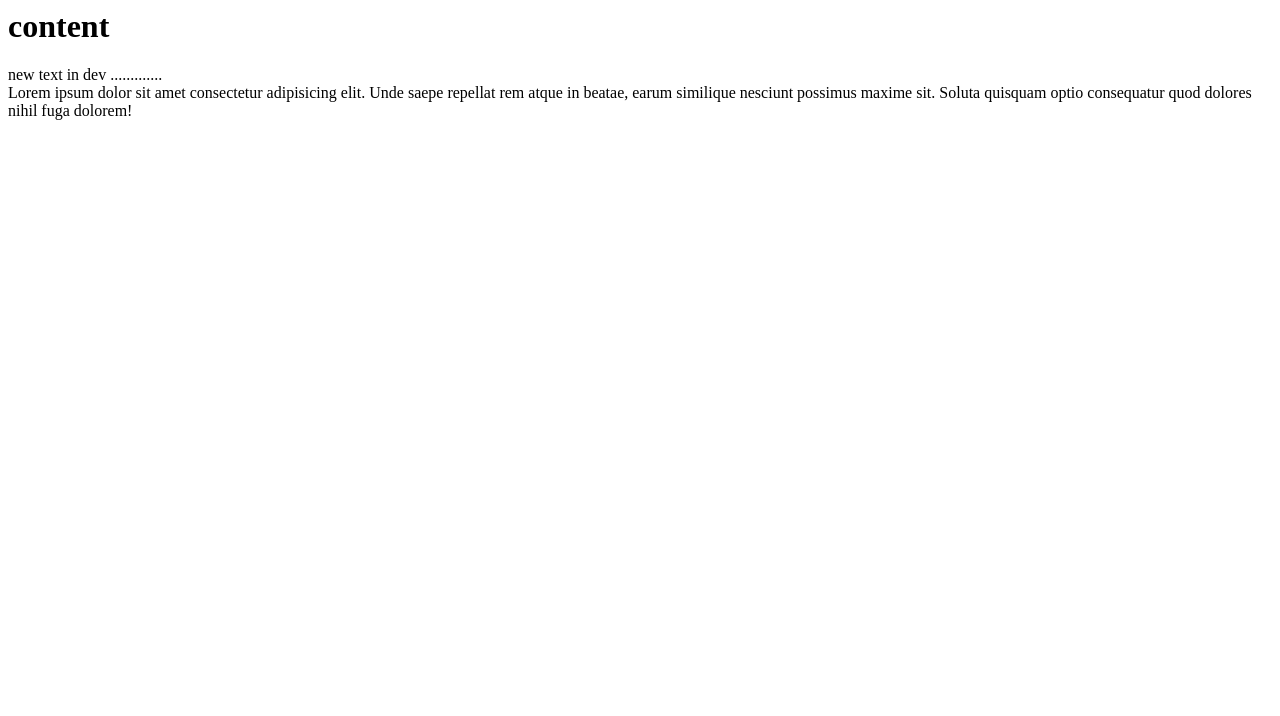
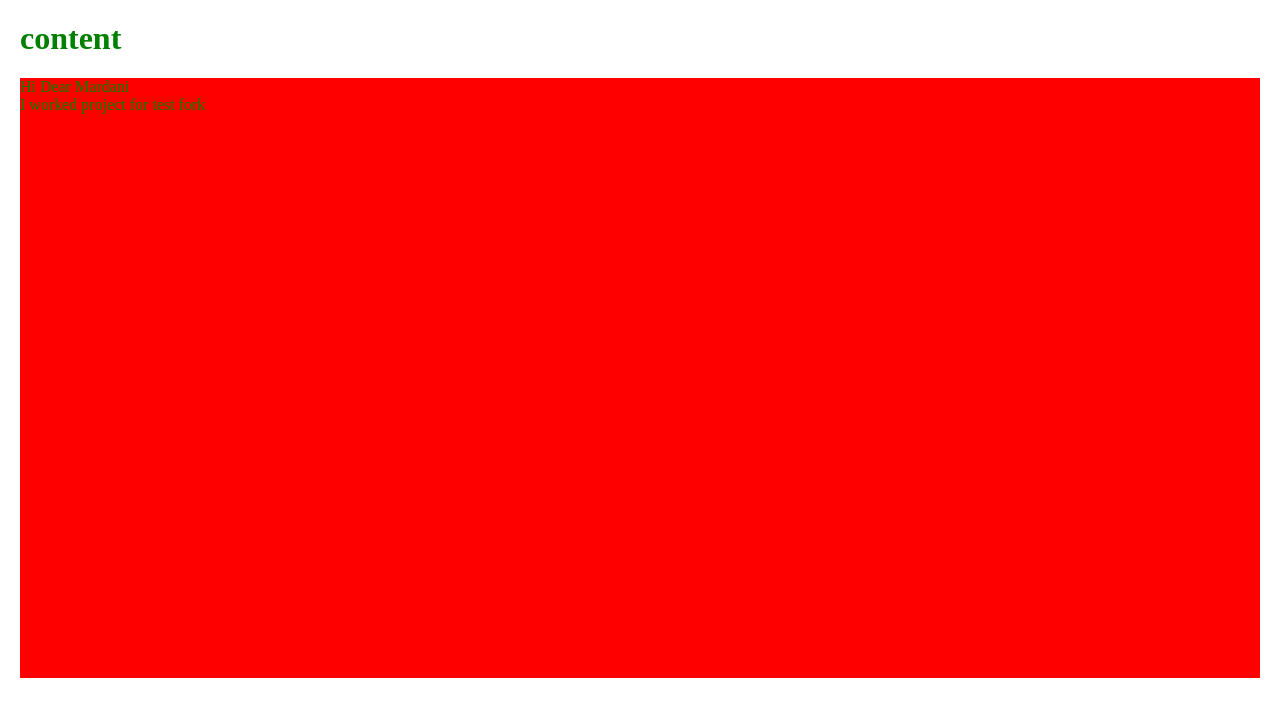
Before and after one commit to Mardanii/Project1, a plain HTML site: page content.html in a window 1280 px wide. Drawn offline with Linux system fonts and the light colour scheme.

Commit message:
change index by Mozhiiiiii

```diff
--- a/content.html
+++ b/content.html
@@ -1,12 +1,14 @@
 <html>
     <head>
         <title>content page master </title>
+        <link href="css/index.css" rel="stylesheet" />
     </head>
     <body>
 <h1> content</h1>
-new text in dev .............
-<div>
-    Lorem ipsum dolor sit amet consectetur adipisicing elit. Unde saepe repellat rem atque in beatae, earum similique nesciunt possimus maxime sit. Soluta quisquam optio consequatur quod dolores nihil fuga dolorem!
+<div class="Content">
+ Hi Dear Mardani
+ <br>
+ I worked project for test fork
 </div>
     </body>
 </html>
--- a/css/index.css
+++ b/css/index.css
@@ -1,6 +1,11 @@
 body{
-    background-color:red;
+
     color:green;
     margin:10px;
     padding:10px;
 }
+.Content{
+    width:100%;
+    height: 600px;
+    background-color:red;
+}
```
